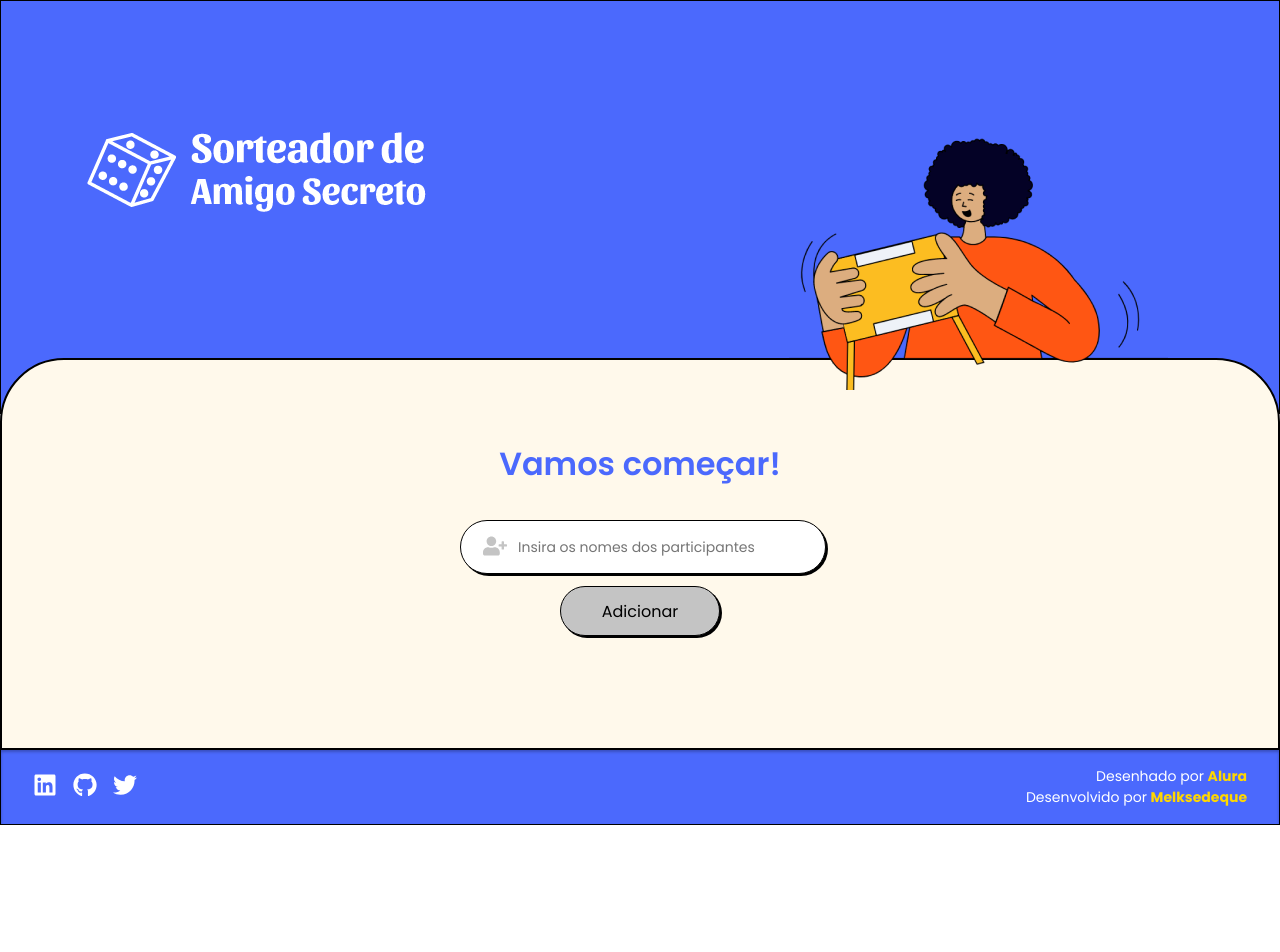
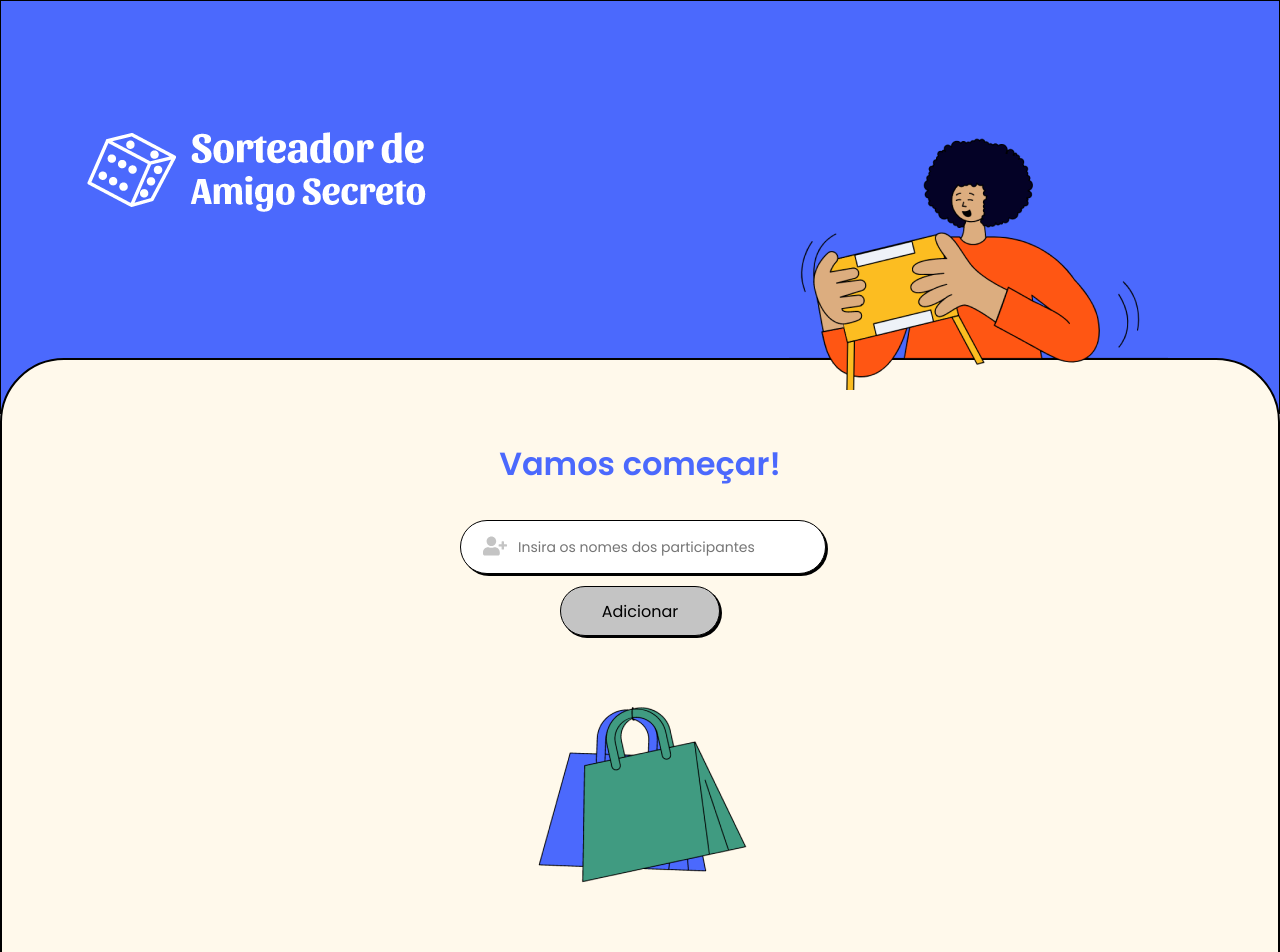
Before and after one commit to Melksedeque/amigo-secreto, a React (Vite) app: page / in a window 1280 px wide. Shown: the top 952 px of the page. Before the commit the page ends 825 px from the top, so only its background shows below. Built offline with nearby package versions, Linux system fonts and the light colour scheme.

Commit message:
Importar componente para iniciar jogo

```diff
--- a/src/pages/Home/index.tsx
+++ b/src/pages/Home/index.tsx
@@ -4,6 +4,7 @@ import Header from 'components/Header'
 import ListaParticipantes from 'components/ListaParticipantes'
 import Card from 'components/Card'
 import Footer from 'components/Footer'
+import Jogar from 'components/Jogar'
 
 export default function Home() {
   return (
@@ -13,6 +14,7 @@ export default function Home() {
         <Card>
           <Formulario />
           <ListaParticipantes />
+          <Jogar />
         </Card>
       </div>
       <Footer />
```
